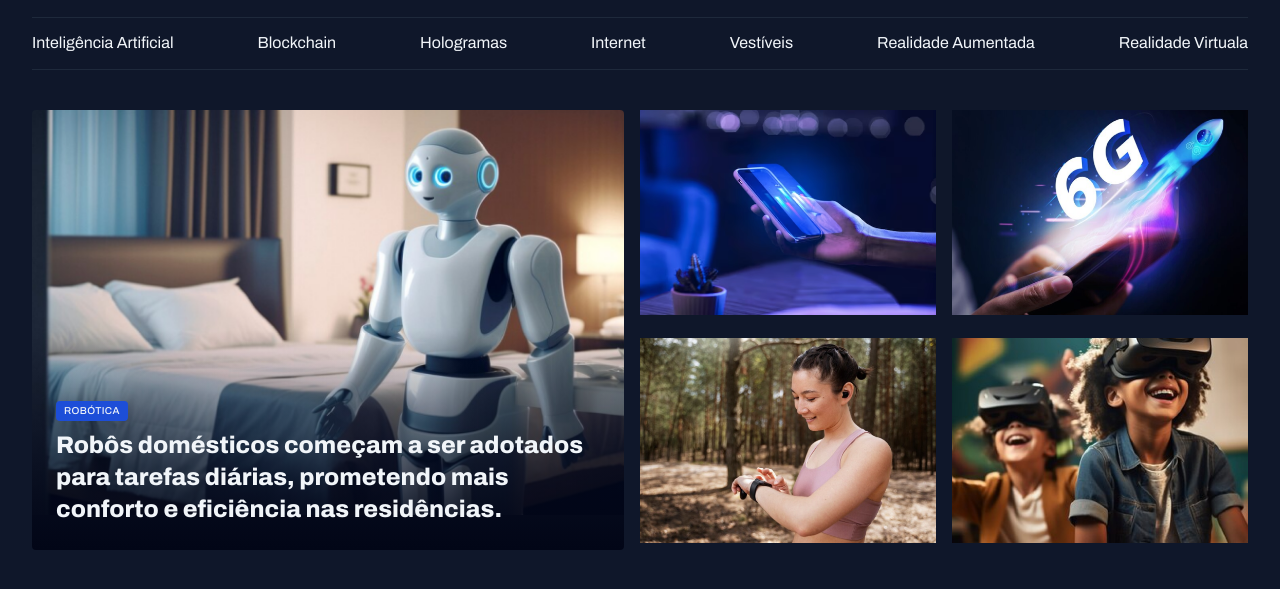
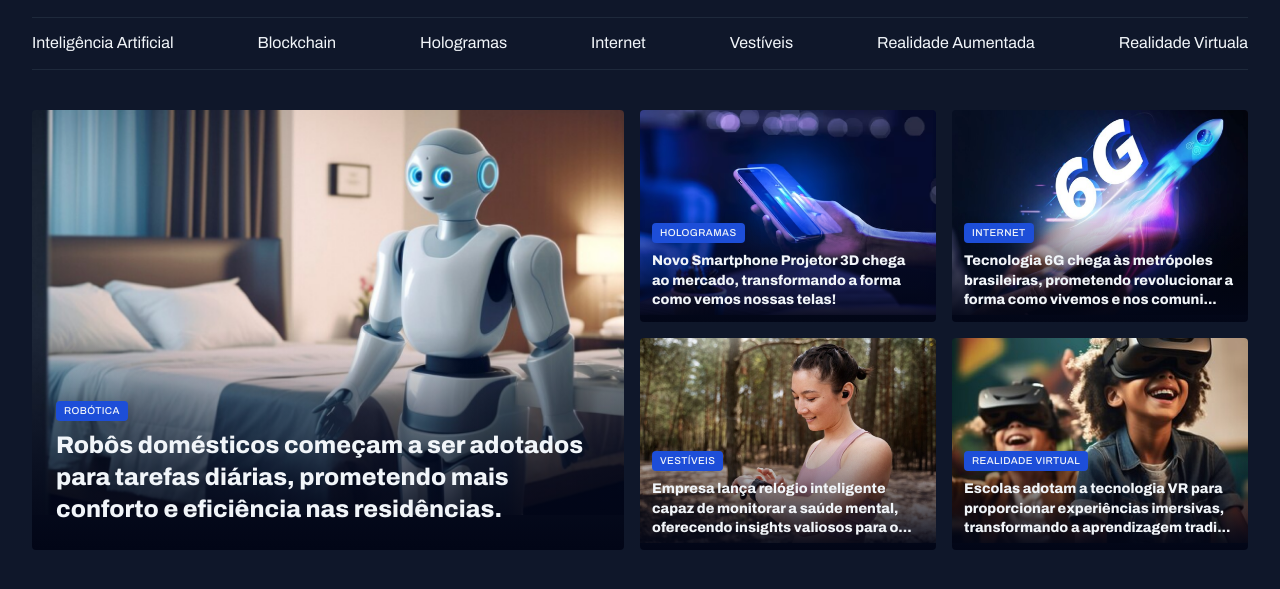
Before and after one commit to jean-msilvaa/projeto-portal-de-noticia, a plain HTML site: page index.html in a window 1280 px wide. Shown: the part 45-634 px from the top of the page. Drawn offline with Linux system fonts and the light colour scheme.

Commit message:
finalizando a sessao destaques

```diff
--- a/index.html
+++ b/index.html
@@ -43,7 +43,8 @@
   <main class="grid container">
     <section id="featured" class="grid grid-flow-col gap-16">
       <figure class="card">
-        <img src="Assets/Images/Image 01.png" alt="">
+        <img src="Assets/Images/Image 01.png" alt="Robôs domésticos começam a ser adotados para tarefas diárias, prometendo mais conforto e eficiência nas residências.
+        ">
 
         <figcaption>
           <span class="content-tag">Robótica</span>
@@ -54,21 +55,50 @@
       </figure>
 
       <div class="grid grid-cols-2 gap-16">
-        <div>
-          <img src="Assets/Images/Image 02.png" alt="">
-        </div>
+        <figure class="card">
+          <img src="Assets/Images/Image 02.png" alt="Novo Smartphone Projetor 3D chega ao mercado, transformando a forma como vemos nossas telas!
+          ">
 
-        <div>
-          <img src="Assets/Images/Image 03.png" alt="">
-        </div>
+          <figcaption>
+            <span class="content-tag">Hologramas</span>
+            <h2 class="text-lg">
+              Novo Smartphone Projetor 3D chega ao mercado, transformando a forma como vemos nossas telas!
+            </h2>
+          </figcaption>
+        </figure>
 
-        <div>
-          <img src="Assets/Images/Image 04.png" alt="">
-        </div>
+        <figure class="card">
+          <img src="Assets/Images/Image 03.png" alt="Tecnologia 6G chega às metrópoles brasileiras, prometendo revolucionar a forma como vivemos e nos comunicamos.">
 
-        <div>
-          <img src="Assets/Images/Image 05.png" alt="">
-        </div>
+          <figcaption>
+            <span class="content-tag">Internet</span>
+            <h2 class="text-lg">
+              Tecnologia 6G chega às metrópoles brasileiras, prometendo revolucionar a forma como vivemos e nos comuni...
+            </h2>
+          </figcaption>
+        </figure>
+
+        <figure class="card">
+          <img src="Assets/Images/Image 04.png" alt="Empresa lança relógio inteligente capaz de monitorar a saúde mental, oferecendo insights valiosos para o bem-estar pessoal.">
+
+          <figcaption>
+            <span class="content-tag">Vestíveis</span>
+            <h2 class="text-lg">
+              Empresa lança relógio inteligente capaz de monitorar a saúde mental, oferecendo insights valiosos para o...
+            </h2>
+          </figcaption>
+        </figure>
+
+        <figure class="card">
+          <img src="Assets/Images/Image 05.png" alt="Escolas adotam a tecnologia VR para proporcionar experiências imersivas, transformando a aprendizagem tradicional.">
+
+          <figcaption>
+            <span class="content-tag">Realidade Virtual</span>
+            <h2 class="text-lg">
+              Escolas adotam a tecnologia VR para proporcionar experiências imersivas, transformando a aprendizagem tradi...
+            </h2>
+          </figcaption>
+        </figure>
 
       </div>
     </section>
--- a/styles/sections.css
+++ b/styles/sections.css
@@ -26,6 +26,10 @@
 
     padding: 24px;
 
+    &:has(.text-lg) {
+      padding: 12px;
+    }
+
     h2 {
       margin-top: 8px;
     }
```
